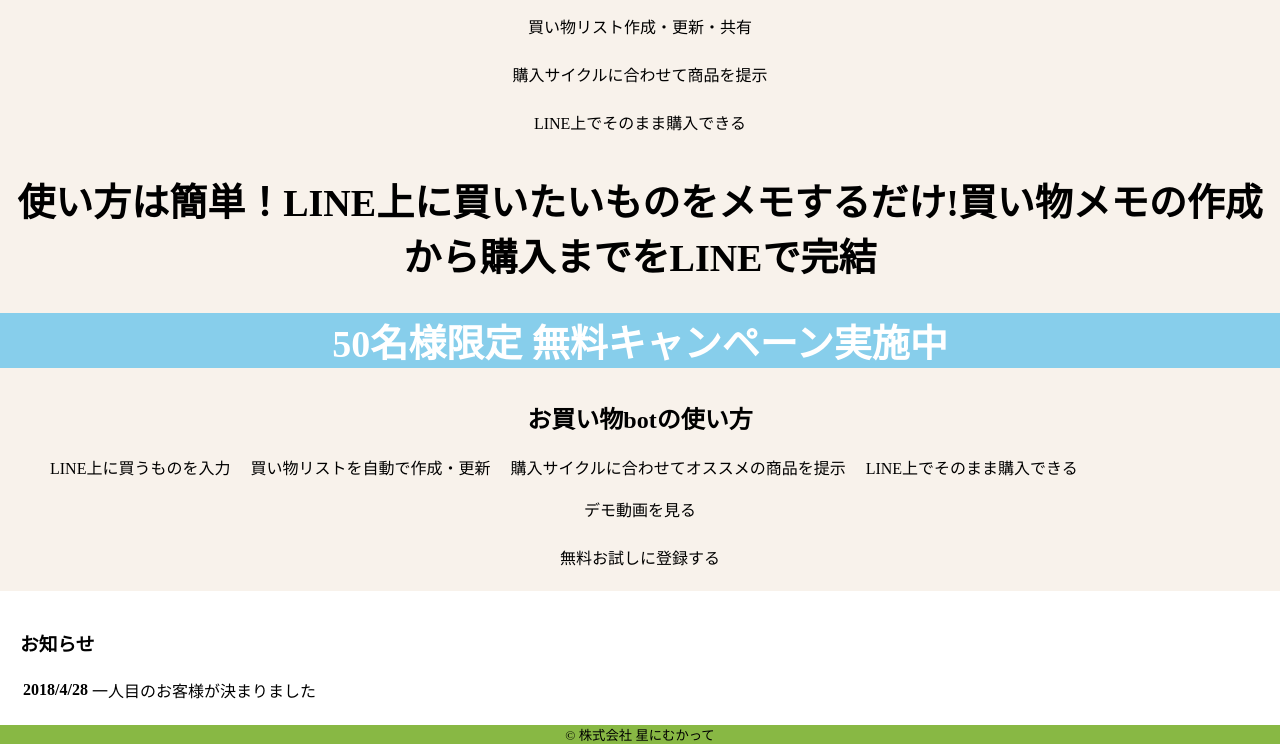
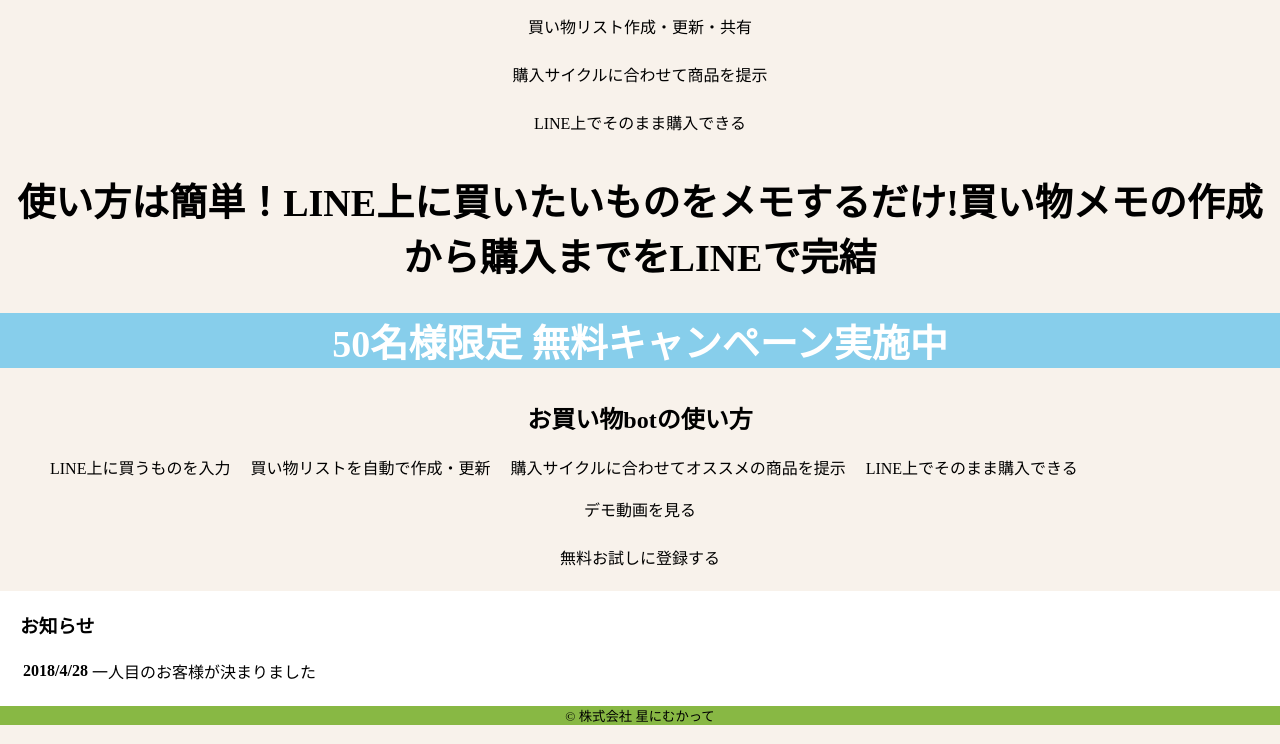
Before and after one commit to masatakashida/planet_space_company, a plain HTML site: page index.html in a window 1280 px wide. Shown: the part 650-1394 px from the top of the page. Drawn offline with Linux system fonts and the light colour scheme.

Commit message:
タイトルの上の余白の削除

```diff
--- a/main.css
+++ b/main.css
@@ -48,6 +48,10 @@
   text-align: center;
 }
 
+h3 {
+  margin-top: 0
+}
+
 p {
   line-height: 2.0;
   text-align: center;
```
